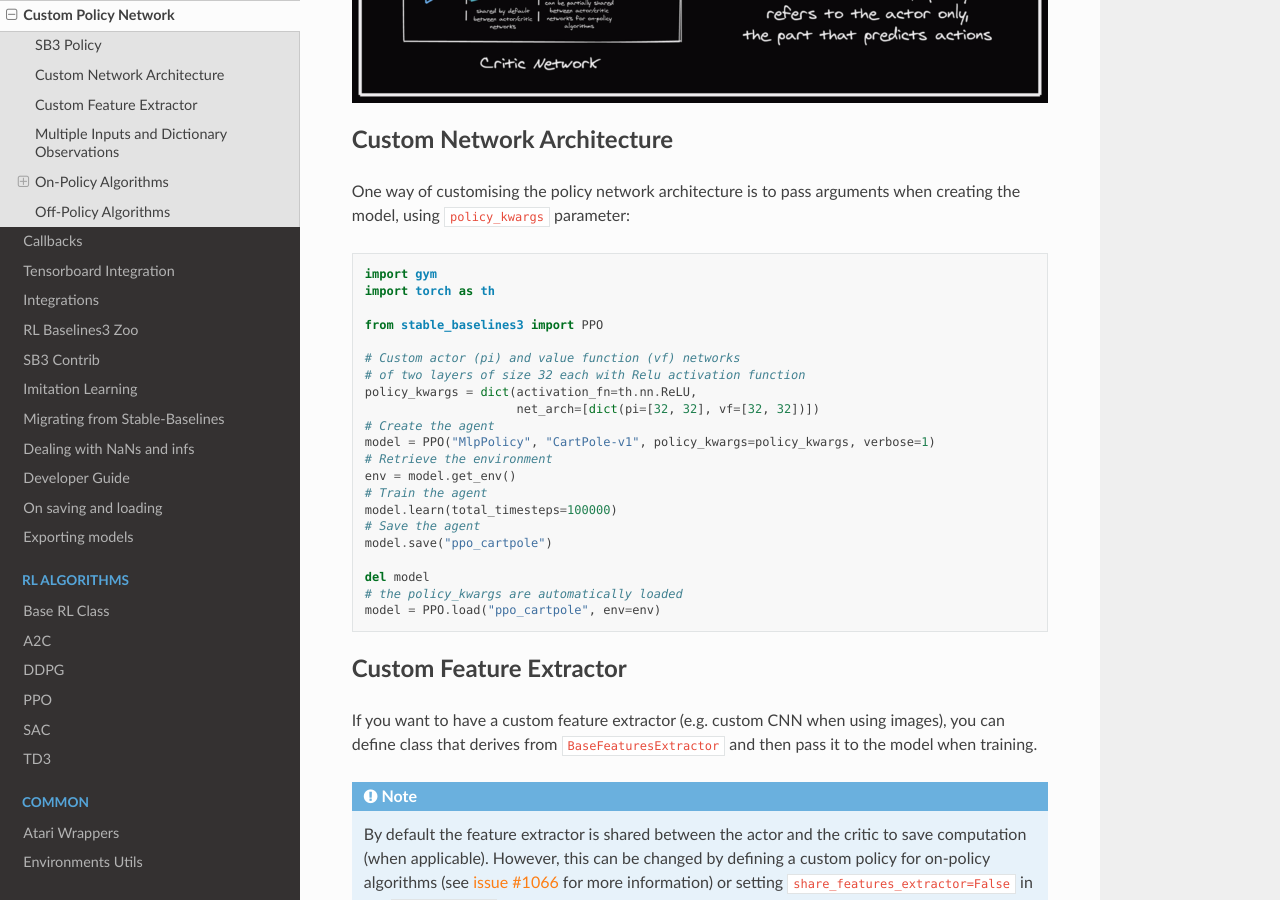
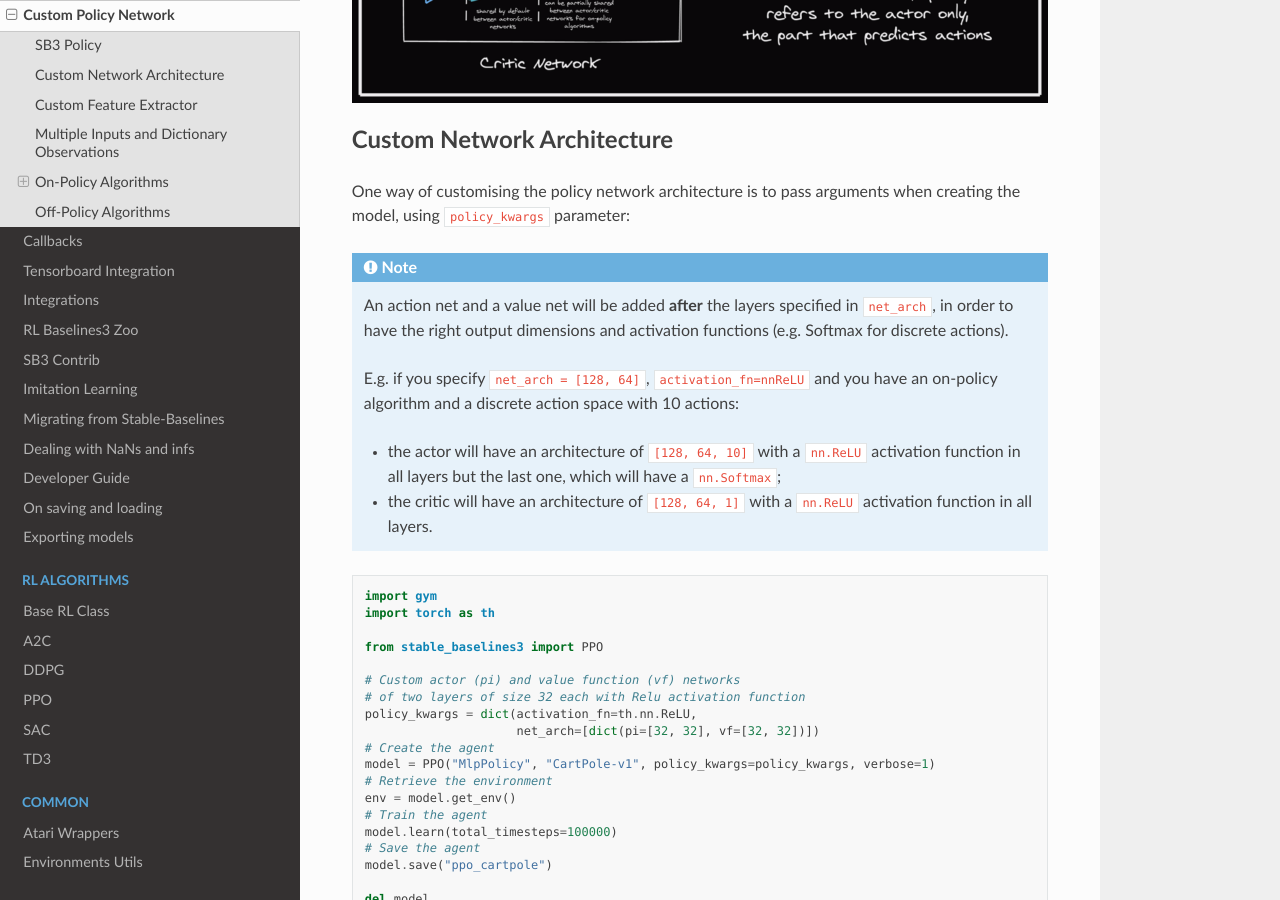
Before and after one commit to DLR-RM/stable-baselines3, a Sphinx documentation site: the page built from docs/guide/custom_policy.rst, in a window 1280 px wide and 900 px high, scrolled down 1886 px. Built offline with Sphinx 7.4.7 and the Read the Docs theme 2.0.0, drawn with Linux system fonts in a browser that asks for light colours; pages that are not in the unit, such as notebooks, are missing from menus; the version number could not be read and is left out.

Commit message:
Updated custom policy docs
Better explained how the dimensions of the mlp_extractor work, including the action net and the value net after the layers specified in net_arch.

```diff
--- a/docs/guide/custom_policy.rst
+++ b/docs/guide/custom_policy.rst
@@ -59,6 +59,16 @@ Custom Network Architecture
 
 One way of customising the policy network architecture is to pass arguments when creating the model,
 using ``policy_kwargs`` parameter:
+
+.. note::
+
+    An action net and a value net will be added **after** the layers specified in ``net_arch``, in order to have the right output dimensions and activation functions (e.g. Softmax for discrete actions).
+
+    E.g. if you specify ``net_arch = [128, 64]``, ``activation_fn=nnReLU`` and you have an on-policy algorithm and a discrete action space with 10 actions:
+
+    - the actor will have an architecture of ``[128, 64, 10]`` with a ``nn.ReLU`` activation function in all layers but the last one, which will have a ``nn.Softmax``;
+    - the critic will have an architecture of ``[128, 64, 1]`` with a ``nn.ReLU`` activation function in all layers.
+
 
 .. code-block:: python
 
--- a/docs/misc/changelog.rst
+++ b/docs/misc/changelog.rst
@@ -50,6 +50,7 @@ Documentation:
 ^^^^^^^^^^^^^^
 - Updated Hugging Face Integration page (@simoninithomas)
 - Changed ``env`` to ``vec_env`` when environment is vectorized
+- Updated custom policy docs to better explain the ``mlp_extractor``'s dimensions (@AlexPasqua)
 
 Release 1.6.2 (2022-10-10)
 --------------------------
```
